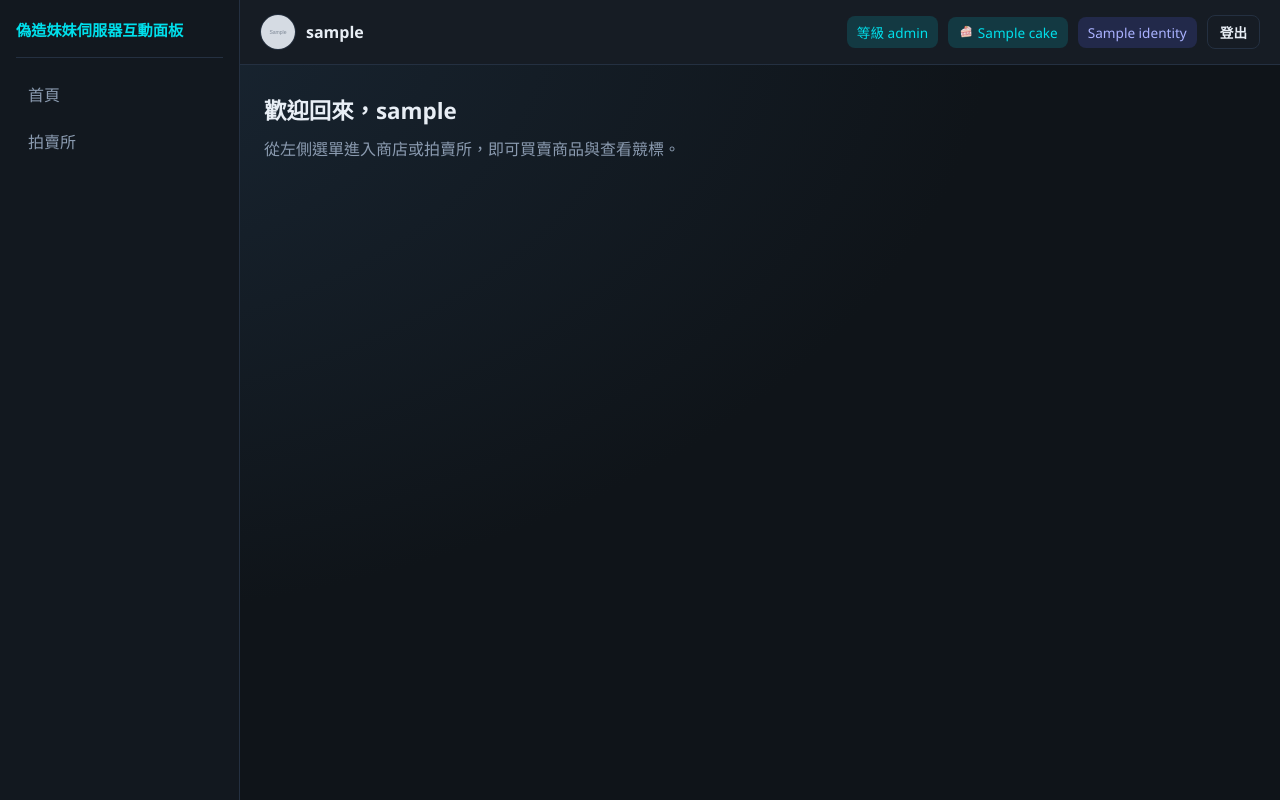
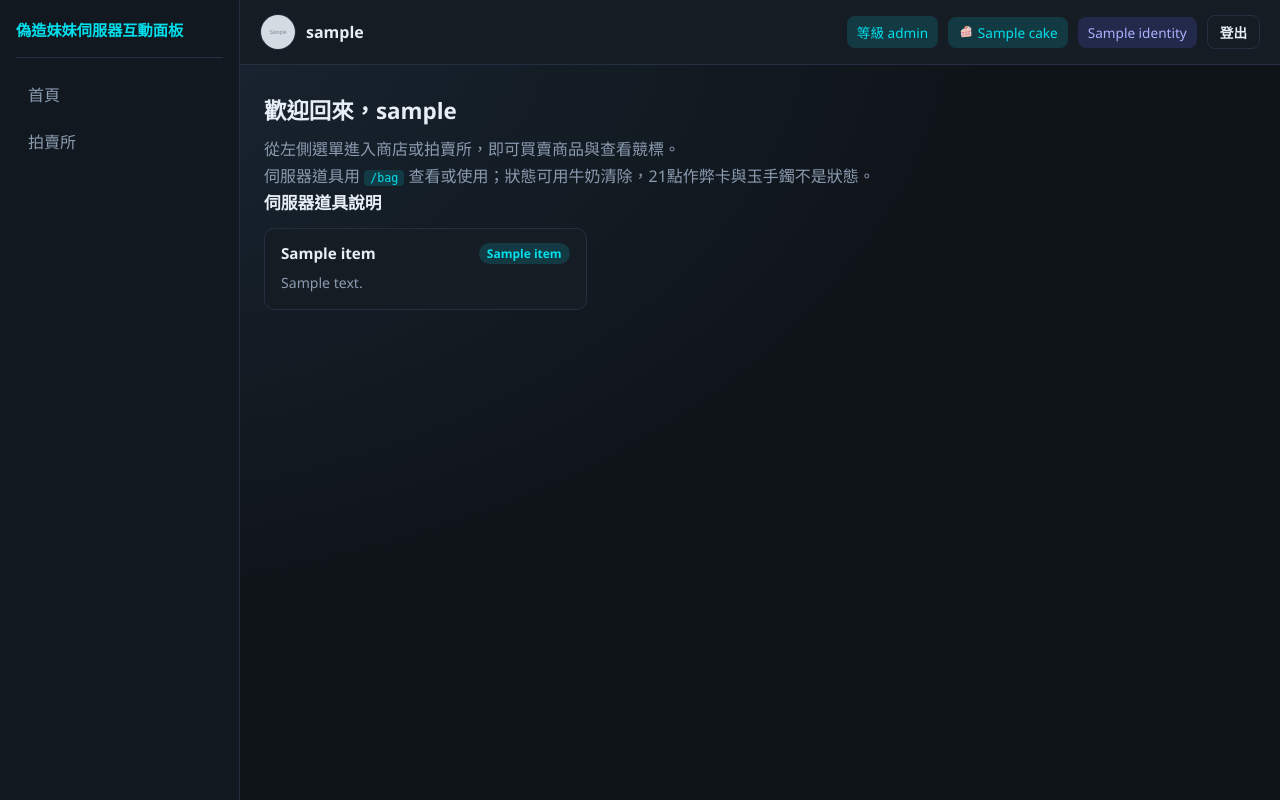
Before and after one commit to ani20168/Natalie-bot, a Python web app: template web/templates/panel.html in a window 1280 px wide. Run offline with Jinja, Linux system fonts and the light colour scheme; the template is opened without the code that fills it: most values are stand-ins (such as "Sample title", 1, 10 or a date in 2020); grey boxes marked "Sample" are stand-in pictures.

Commit message:
互動面板首頁增加道具說明

```diff
--- a/web/panel.py
+++ b/web/panel.py
@@ -376,6 +376,8 @@ class WebPanel:
             return reject
         context["title"] = "偽造妹妹伺服器互動面板"
         context["active_nav"] = "home"
+        item_house = getattr(self.bot, "server_item_house", None)
+        context["item_guides"] = item_house.panel_item_guides() if item_house is not None else []
         return self.templates.TemplateResponse(request, "panel.html", context)
 
     async def auction_page(self, request: Request):
--- a/web/static/panel.css
+++ b/web/static/panel.css
@@ -265,6 +265,68 @@ a {
 .content p {
   margin: 0;
   color: var(--text-muted);
+}
+
+.home-lead {
+  margin-bottom: 28px;
+  line-height: 1.7;
+}
+
+.home-lead code {
+  padding: 1px 6px;
+  border-radius: 4px;
+  background: var(--accent-dim);
+  color: var(--accent);
+  font-size: 0.9em;
+}
+
+.home-guide h3 {
+  margin: 0 0 14px;
+  font-size: 1.05rem;
+  color: var(--text);
+}
+
+.home-guide-grid {
+  display: grid;
+  grid-template-columns: repeat(auto-fill, minmax(260px, 1fr));
+  gap: 12px;
+}
+
+.home-guide-card {
+  background: var(--bg-panel);
+  border: 1px solid var(--border);
+  border-radius: 10px;
+  padding: 14px 16px;
+}
+
+.home-guide-head {
+  display: flex;
+  align-items: flex-start;
+  justify-content: space-between;
+  gap: 10px;
+  margin-bottom: 8px;
+}
+
+.home-guide-card h4 {
+  margin: 0;
+  font-size: 0.95rem;
+  color: var(--text);
+}
+
+.home-guide-kind {
+  flex-shrink: 0;
+  padding: 2px 8px;
+  border-radius: 999px;
+  background: var(--accent-dim);
+  color: var(--accent);
+  font-size: 0.75rem;
+  font-weight: 600;
+  white-space: nowrap;
+}
+
+.home-guide-card p {
+  line-height: 1.6;
+  font-size: 0.88rem;
 }
 
 .dialog-backdrop {
@@ -1257,6 +1319,10 @@ a {
     padding: 18px 14px;
   }
 
+  .home-guide-grid {
+    grid-template-columns: 1fr;
+  }
+
   .shop-page-head,
   .shop-hero-top,
   .shop-accordion summary {
--- a/web/templates/base.html
+++ b/web/templates/base.html
@@ -6,7 +6,7 @@
   <title>{{ title }}</title>
   <link rel="icon" href="/static/panel-icon.png" type="image/png">
   <link rel="apple-touch-icon" href="/static/panel-icon.png">
-  <link rel="stylesheet" href="/static/panel.css?v=20260901-4">
+  <link rel="stylesheet" href="/static/panel.css?v=20260901-5">
 </head>
 <body class="{% block body_class %}{% endblock %}">
   {% block content %}{% endblock %}
--- a/web/templates/panel.html
+++ b/web/templates/panel.html
@@ -1,5 +1,24 @@
 {% extends "app_layout.html" %}
 {% block main %}
 <h2>歡迎回來，{{ username }}</h2>
-<p>從左側選單進入商店或拍賣所，即可買賣商品與查看競標。</p>
+<p class="home-lead">從左側選單進入商店或拍賣所，即可買賣商品與查看競標。<br>伺服器道具用 <code>/bag</code> 查看或使用；狀態可用牛奶清除，21點作弊卡與玉手鐲不是狀態。</p>
+
+<section class="home-guide">
+  <h3>伺服器道具說明</h3>
+  {% if item_guides %}
+  <div class="home-guide-grid">
+    {% for item in item_guides %}
+    <article class="home-guide-card">
+      <div class="home-guide-head">
+        <h4>{{ item.name }}</h4>
+        <span class="home-guide-kind">{{ item.kind_label }}</span>
+      </div>
+      <p>{{ item.description }}</p>
+    </article>
+    {% endfor %}
+  </div>
+  {% else %}
+  <p>道具說明載入中，請稍後再重新整理頁面。</p>
+  {% endif %}
+</section>
 {% endblock %}
```
Also changed, not shown: cogs/general.py (+23 -0 lines).
